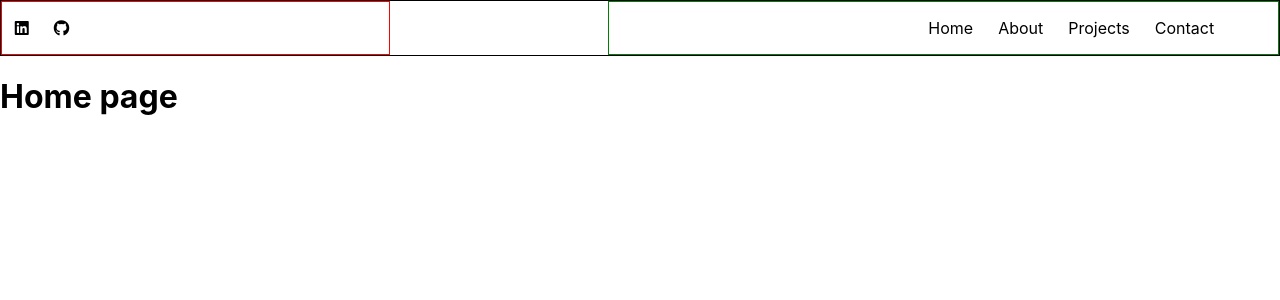
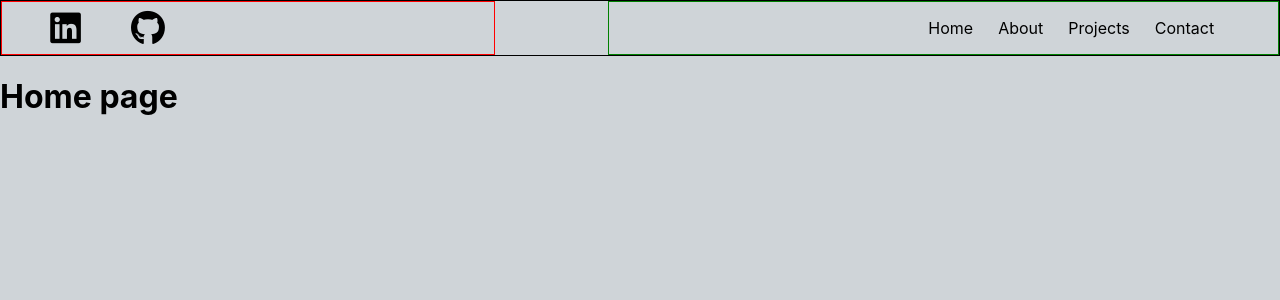
Before and after one commit to dthomas91/new-portfolio, a React (Create React App) app in the folder davids-portfolio/: page / in a window 1280 px wide. Shown: the top 300 px of the page. Built offline with nearby package versions, Linux system fonts and the light colour scheme.

Commit message:
updated icons

```diff
--- a/davids-portfolio/src/App.css
+++ b/davids-portfolio/src/App.css
@@ -1,3 +1,7 @@
+body {
+  background-color: rgb(207, 212, 216);
+}
+
 .header {
   border: 1px solid black;
   display: flex;
@@ -10,8 +14,21 @@
   flex-direction: row;
   align-items: center;
   padding-right: 25%;
-  padding-left: 1%;
-  gap: 25px;
+  padding-left: 3%;
+  gap: 30px;
+
+}
+
+i {
+  font-size: 35px;
+  color: black;
+  padding: 0 10px 0 10px;
+}
+
+i:hover {
+  color: red;
+  font-size: 40px;
+
 }
 
 .header_links_wrapper {
--- a/davids-portfolio/src/components/Header.js
+++ b/davids-portfolio/src/components/Header.js
@@ -5,14 +5,35 @@ const Header = () => {
     <>
       <div className="header">
         <div className="header_icons">
-          <i className="fa-brands fa-linkedin"></i>
+          <a
+            href="https://www.linkedin.com/in/david-thomas-856410166/"
+            target="_blank"
+          >
+            <i className="fa-brands fa-linkedin"></i>
+          </a>
           <i className="fa-brands fa-github"></i>
         </div>
         <div className="header_links_wrapper">
-          <p><a className="header_links" href="./">Home</a></p>
-          <p><a className="header_links" href="./About">About</a></p>
-          <p><a className="header_links" href="./Projects">Projects</a></p>
-          <p><a className="header_links" href="./Contact">Contact</a></p>
+          <p>
+            <a className="header_links" href="./">
+              Home
+            </a>
+          </p>
+          <p>
+            <a className="header_links" href="./About">
+              About
+            </a>
+          </p>
+          <p>
+            <a className="header_links" href="./Projects">
+              Projects
+            </a>
+          </p>
+          <p>
+            <a className="header_links" href="./Contact">
+              Contact
+            </a>
+          </p>
         </div>
       </div>
     </>
```
